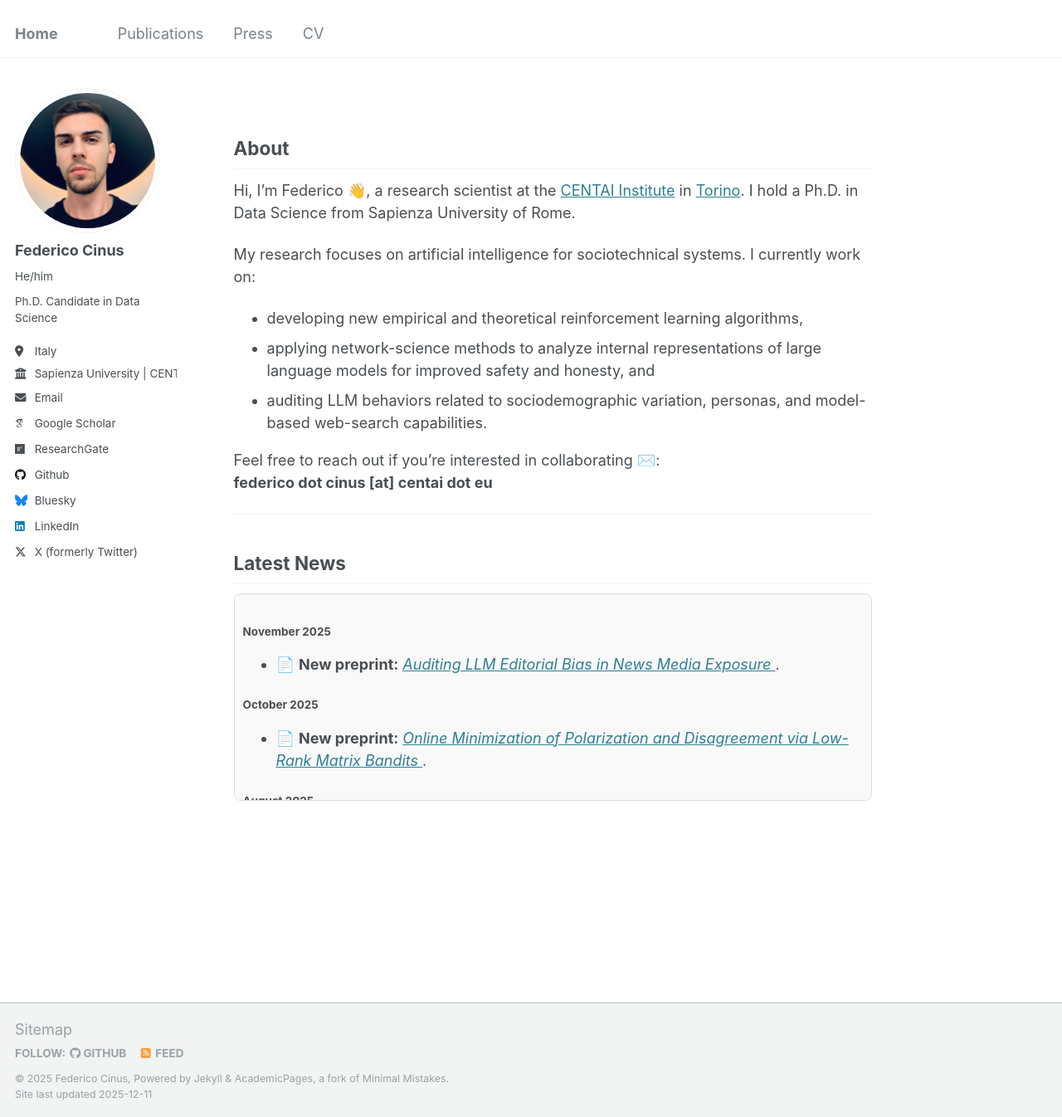
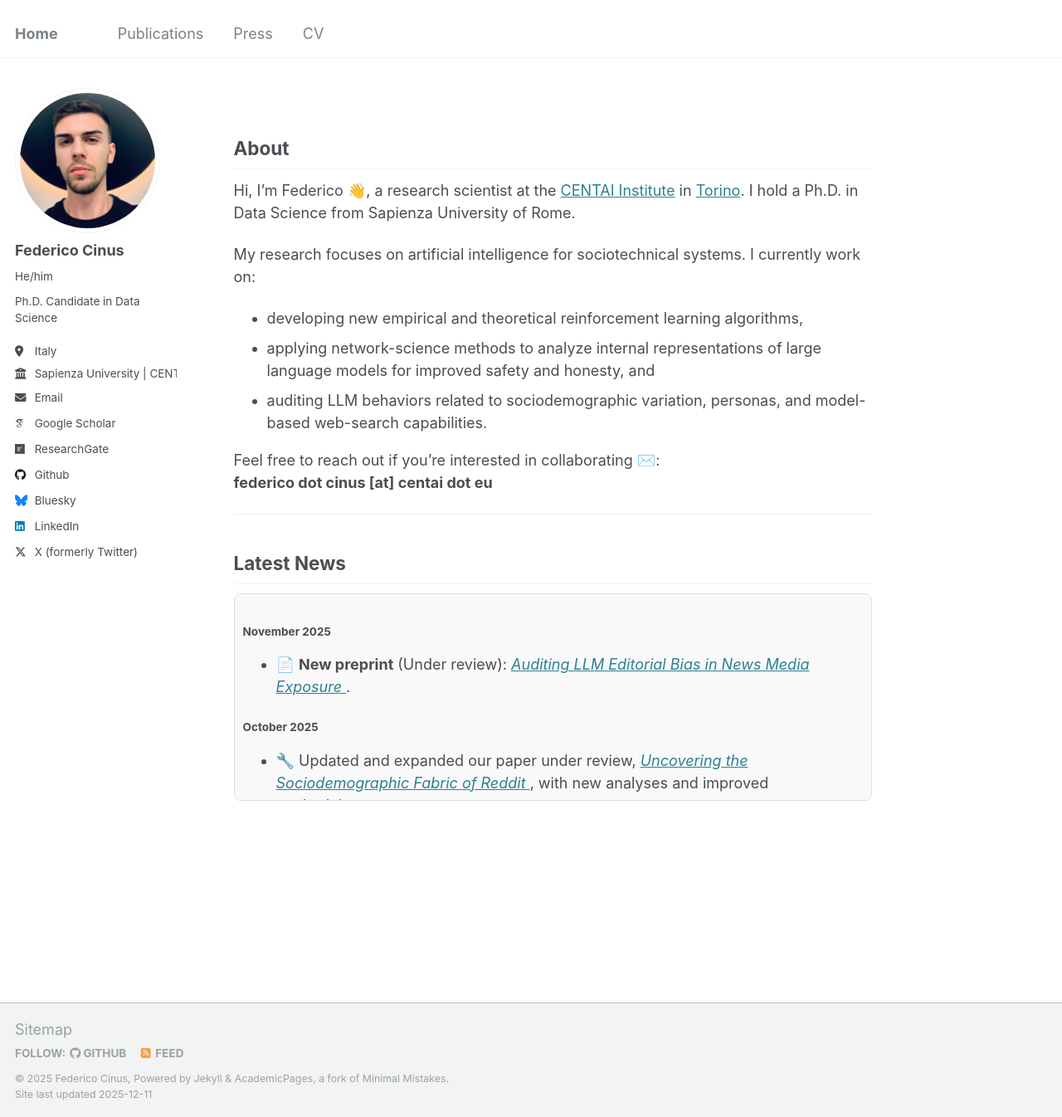
Before and after one commit to FedericoCinus/website, a Jekyll site: the page built from _pages/about.md, in a window 1280 px wide and 1346 px high. Shown: the whole window at 83% size. Built offline with Jekyll 4.4.1, drawn with Linux system fonts in a browser that asks for light colours; some web fonts are replaced.

Commit message:
Update about.md

```diff
--- a/_pages/about.md
+++ b/_pages/about.md
@@ -30,7 +30,7 @@ Feel free to reach out if you’re interested in collaborating ✉️:
 
 <h4>November 2025</h4>
 <ul>
-  <li>📄 <b>New preprint:</b>
+  <li>📄 <b>New preprint</b> (Under review):
     <a href="https://arxiv.org/abs/2510.27489" target="_blank">
       <em>Auditing LLM Editorial Bias in News Media Exposure</em>
     </a>.
@@ -39,7 +39,19 @@ Feel free to reach out if you’re interested in collaborating ✉️:
 
 <h4>October 2025</h4>
 <ul>
-  <li>📄 <b>New preprint:</b>
+  <li>🔧 Updated and expanded our paper under review,
+    <a href="https://arxiv.org/abs/2502.05049" target="_blank">
+      <em>Uncovering the Sociodemographic Fabric of Reddit</em>
+    </a>, with new analyses and improved methodology.
+  </li>
+  <li>🧭 Released an interactive tool to explore inferred sociodemographic patterns across subreddits:
+    <a href="https://federicocinus.github.io/reddit-fabric/" target="_blank">reddit-fabric</a>.
+  </li>
+</ul>
+
+
+<ul>
+  <li>📄 <b>New preprint</b> (Under review):
     <a href="https://arxiv.org/abs/2510.00803" target="_blank">
       <em>Online Minimization of Polarization and Disagreement via Low-Rank Matrix Bandits</em>
     </a>.
```
